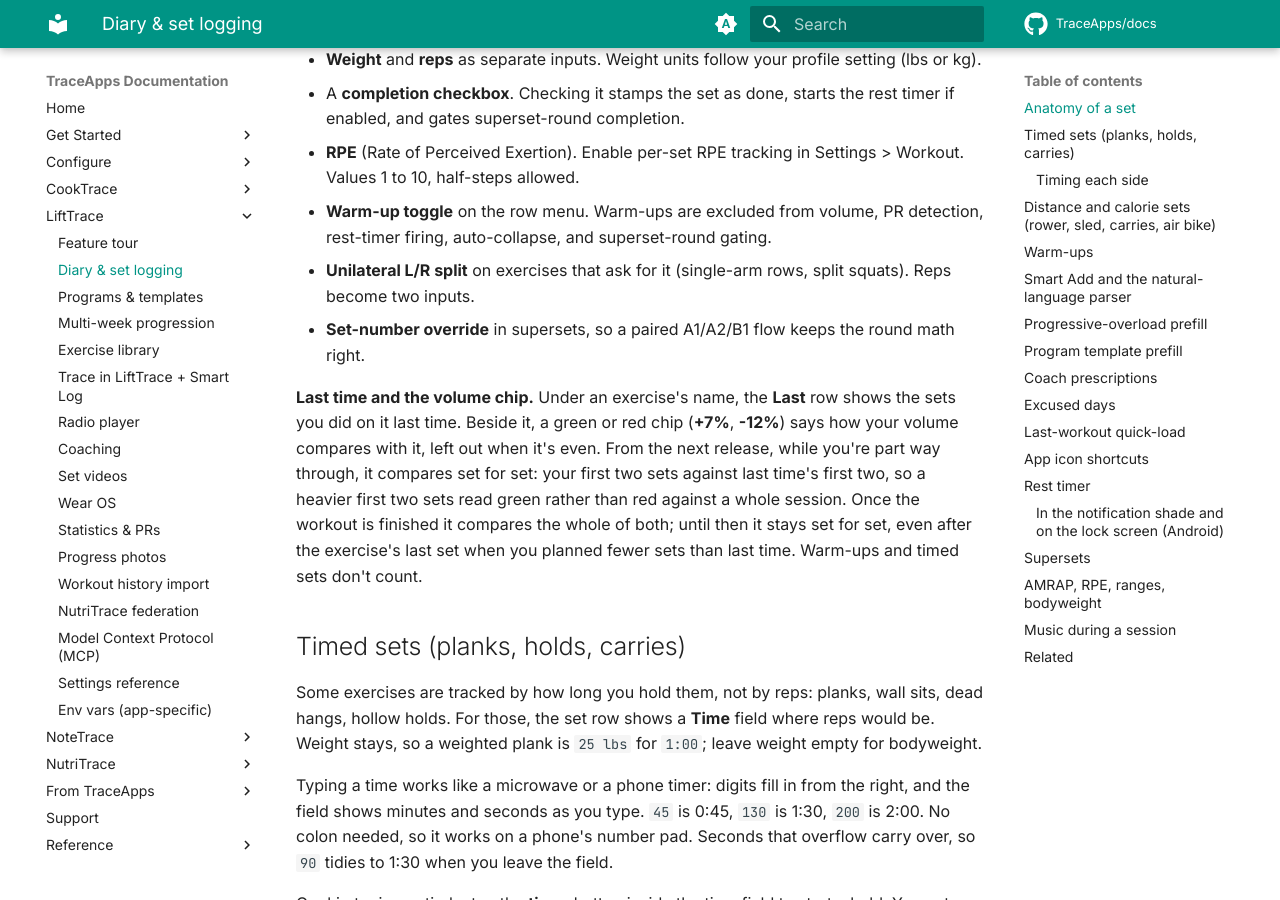
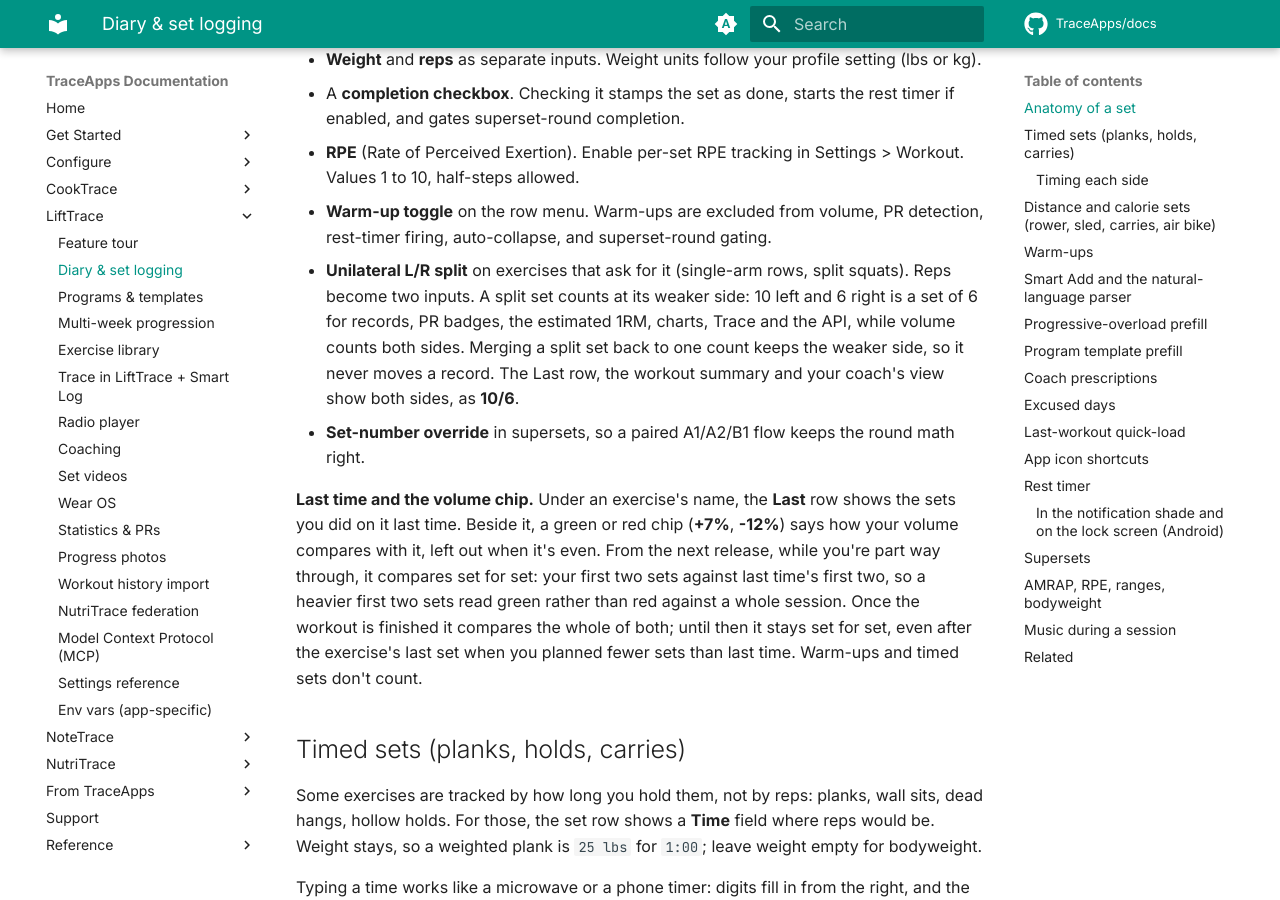
Before and after one commit to TraceApps/docs, an MkDocs documentation site: the page built from docs/lifttrace/diary.md, in a window 1280 px wide and 900 px high, scrolled down 342 px. Built offline with MkDocs 1.6.1 and Material for MkDocs 9.7.7, drawn with Linux system fonts in a browser that asks for light colours; comment, search, counter and statistics services are not loaded; some of the changed text lies outside the part shown.

Commit message:
LiftTrace 1.5.0-dev01 docs: split reps at the weaker side, warm-ups that climb, PRs against earlier days, a silent server, Trace stalls, what a backup keeps, Russian

```diff
--- a/docs/lifttrace/diary.md
+++ b/docs/lifttrace/diary.md
@@ -10,7 +10,7 @@ Every set row carries:
 - A **completion checkbox**. Checking it stamps the set as done, starts the rest timer if enabled, and gates superset-round completion.
 - **RPE** (Rate of Perceived Exertion). Enable per-set RPE tracking in Settings > Workout. Values 1 to 10, half-steps allowed.
 - **Warm-up toggle** on the row menu. Warm-ups are excluded from volume, PR detection, rest-timer firing, auto-collapse, and superset-round gating.
-- **Unilateral L/R split** on exercises that ask for it (single-arm rows, split squats). Reps become two inputs.
+- **Unilateral L/R split** on exercises that ask for it (single-arm rows, split squats). Reps become two inputs. A split set counts at its weaker side: 10 left and 6 right is a set of 6 for records, PR badges, the estimated 1RM, charts, Trace and the API, while volume counts both sides. Merging a split set back to one count keeps the weaker side, so it never moves a record. The Last row, the workout summary and your coach's view show both sides, as **10/6**.
 - **Set-number override** in supersets, so a paired A1/A2/B1 flow keeps the round math right.
 
 **Last time and the volume chip.** Under an exercise's name, the **Last** row shows the sets you did on it last time. Beside it, a green or red chip (**+7%**, **-12%**) says how your volume compares with it, left out when it's even. From the next release, while you're part way through, it compares set for set: your first two sets against last time's first two, so a heavier first two sets read green rather than red against a whole session. Once the workout is finished it compares the whole of both; until then it stays set for set, even after the exercise's last set when you planned fewer sets than last time. Warm-ups and timed sets don't count.
@@ -53,7 +53,7 @@ Writes are debounced by 350 ms with optimistic UI. Pending writes flush on `paus
 
 ## Warm-ups
 
-Warm-up sets are first-class, not free-text notes. Toggle **Auto-Generate Warm-Up Sets** in Settings > Workout and the app inserts a warm-up ramp for every working set you enter, based on the working weight and unit. Generator lives in `src/lib/workout.js` (`generateWarmupSets`).
+Warm-up sets are first-class, not free-text notes. Toggle **Auto-Generate Warm-Up Sets** in Settings > Workout and the app inserts a warm-up ramp for every working set you enter, based on the working weight and unit. Each warm-up is heavier than the one before it and lighter than your working weight, so a light working weight gets fewer warm-ups (25 kg: 20, then 22.5). Generator lives in `src/lib/workout.js` (`generateWarmupSets`).
 
 You can also mark any set as warm-up from its row menu. Once marked, it stops counting toward volume, PRs, the completion summary, and the rest timer. Superset-round gating skips it too.
 
```
Also changed, not shown: docs/contribute/translations.md (+1 -1 lines), docs/lifttrace/features.md (+2 -1 lines), docs/lifttrace/trace.md (+2 -0 lines), docs/self-hosting/backups.md (+3 -0 lines).
